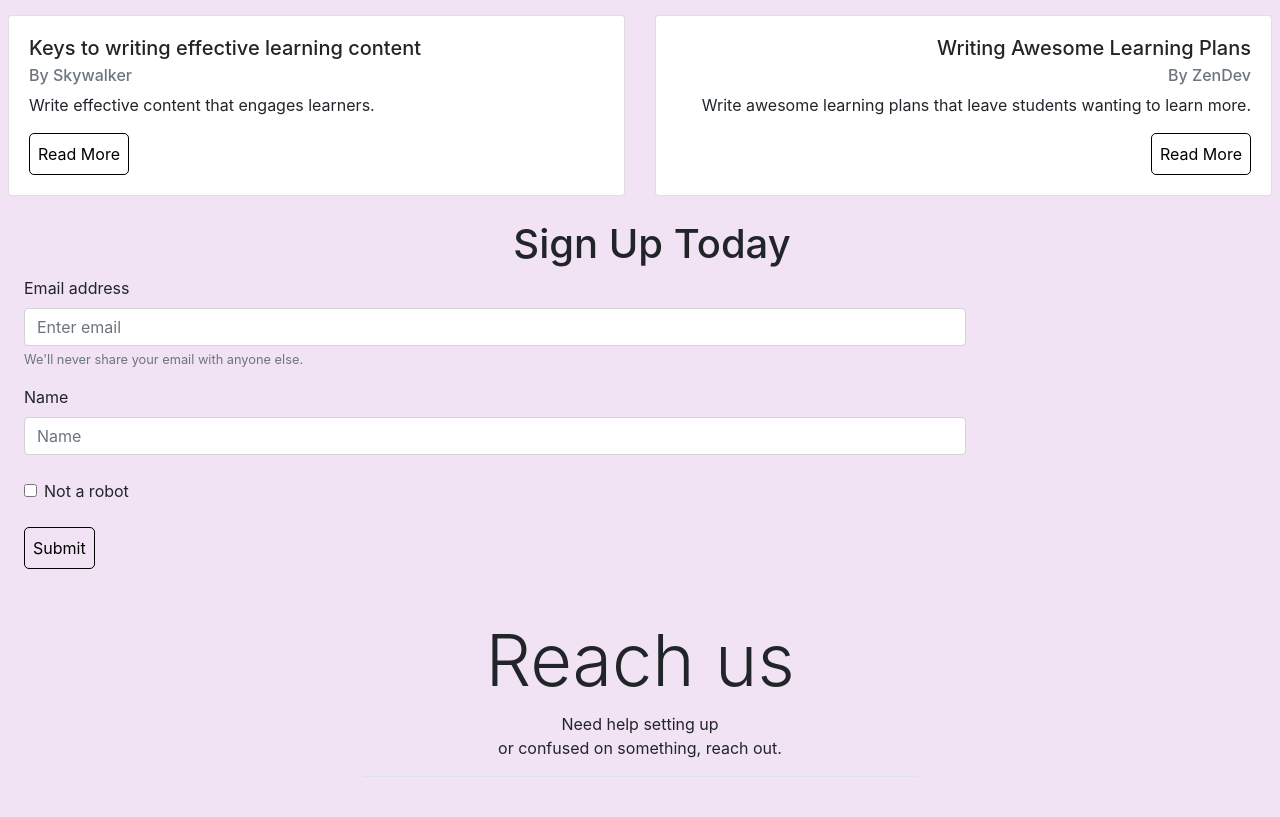
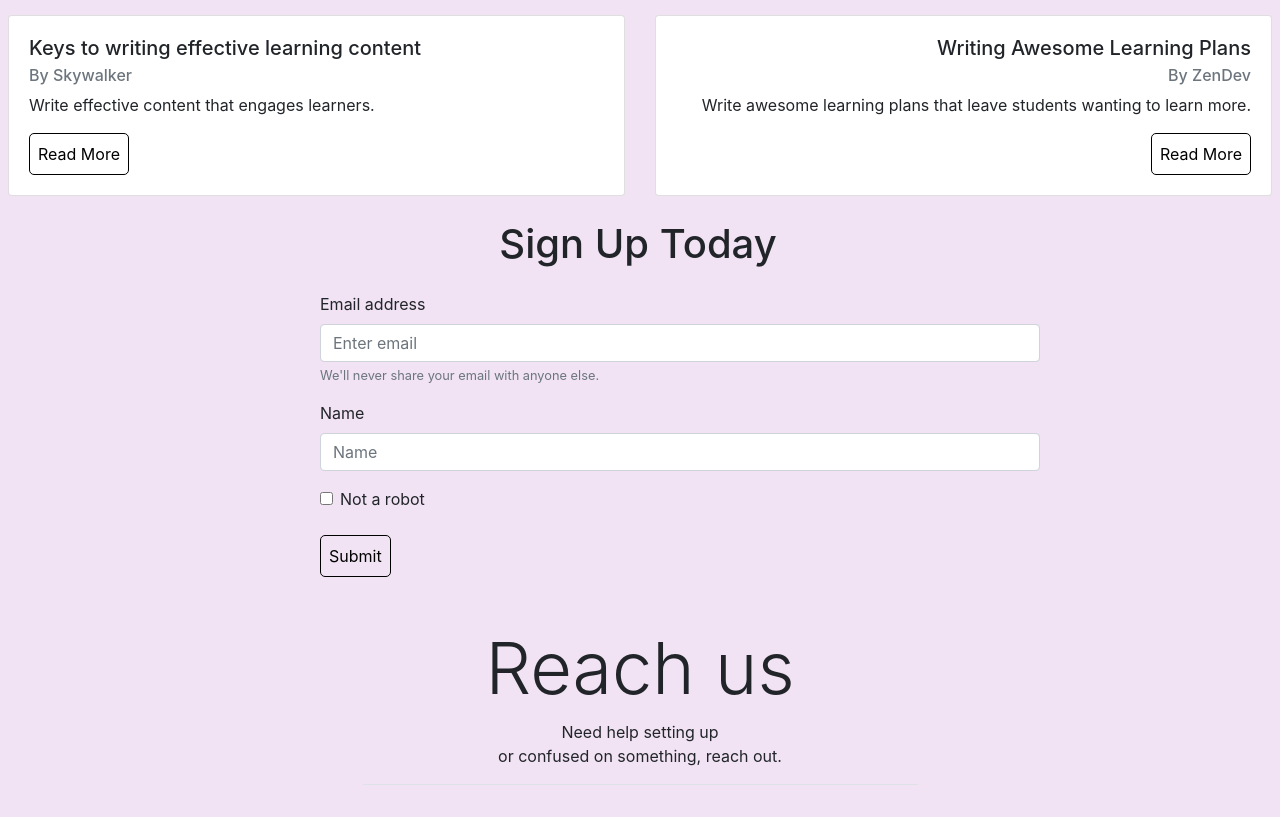
Before and after one commit to el634dev/codezen, a Flask app: page /about in a window 1280 px wide. Shown: the part 735-1552 px from the top of the page. Run offline with Flask 3, Linux system fonts and the light colour scheme.

Commit message:
Update about.html

```diff
--- a/templates/about.html
+++ b/templates/about.html
@@ -118,23 +118,28 @@
 </section>
 <!--End of Blog Cards-->
 <!--Sign Up Form-->
+<h1 class="text-center mt-4 mr-1">Sign Up Today</h1>
+<div class="column-md-4 offset-3">
 	<form>
-	<div class="form-group ml-4">
-	  <h1 class="text-center mt-4">Sign Up Today</h1>
+		<div class="form-group mt-4">
 			<label for="exampleInputEmail1">Email address</label>
-	  <input type="email" class="form-control w-75" id="exampleInputEmail1" aria-describedby="emailHelp" placeholder="Enter email">
+			<input type="email" class="form-control w-75" id="exampleInputEmail1" aria-describedby="emailHelp"
+				   placeholder="Enter email" name="email">
 			<small id="emailHelp" class="form-text text-muted">We'll never share your email with anyone else.</small>
 		</div>
-	<div class="form-group ml-4">
+		<!------------------>
+		<div class="form-group">
 			<label for="exampleInputPassword1">Name</label>
-	  <input type="text" class="form-control w-75" id="exampleInputPassword1" placeholder="Name">
+			<input type="text" class="form-control w-75" id="exampleInputPassword1" name="name" placeholder="Name">
 		</div>
-	<div class="form-check m-4">
+		<!------------------>
+		<div class="form-check">
 			<input type="checkbox" class="form-check-input mb-1" id="exampleCheck1">
 			<label class="form-check-label" for="exampleCheck1">Not a robot</label>
 		</div>
-	<button type="submit" class="btn btn-primary ml-4">Submit</button>
+		<button type="submit" class="btn btn-primary mt-4">Submit</button>
 	</form>
+</div>
 <!--End of Sign Up-->
 <!----------------------->
 <div class="container py-5 container-fluid">
```
Lines whose indentation alone changed are shown as unchanged.
